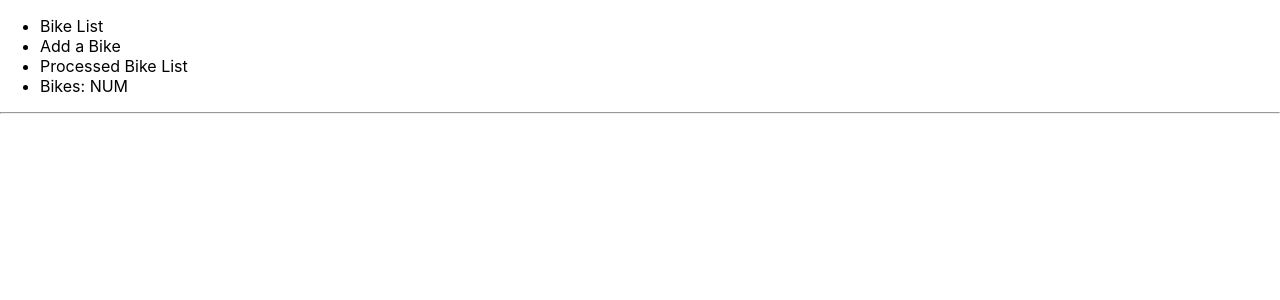
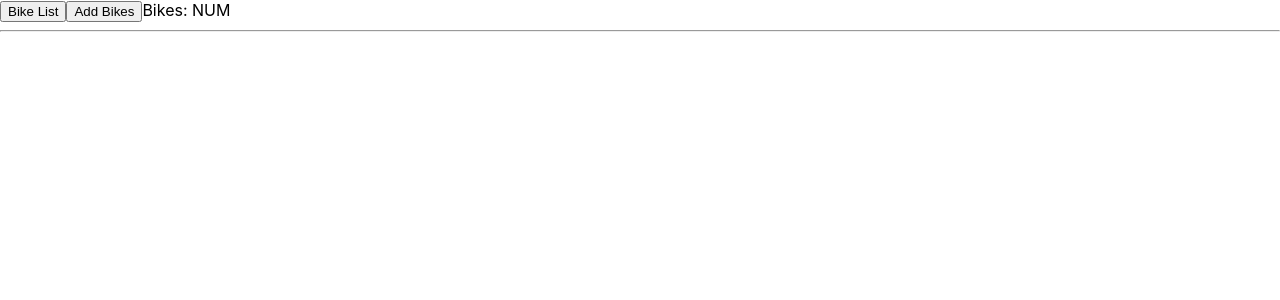
Before and after one commit to patty-rose/bike-shop, a React (Create React App) app: page / in a window 1280 px wide. Shown: the top 300 px of the page. Built offline with nearby package versions, Linux system fonts and the light colour scheme.

Commit message:
add NavBar BikeList and AddBike functionality

```diff
--- a/src/components/BikeControl.js
+++ b/src/components/BikeControl.js
@@ -89,7 +89,7 @@ class BikeControl extends React.Component {
 
     return (
       <React.Fragment>
-        <NavBar />
+        <NavBar onAddBikeClick={this.handleAddBikeClick} onBikeListClick={this.handleBikeListClick} />
         {currentlyVisibleState}
       </React.Fragment>
     );
--- a/src/components/BikeList.js
+++ b/src/components/BikeList.js
@@ -9,9 +9,9 @@ function BikeList(props){
       {props.bikeList.map((bike) =>
         <Bike
           whenBikeClicked = { props.onBikeSelection }
-          names={bike.names}
-          location={bike.location}
-          issue={bike.issue}
+          size={bike.size}
+          type={bike.type}
+          count={bike.count}
           id={bike.id}
           key={bike.id}/>
       )}
@@ -19,7 +19,6 @@ function BikeList(props){
   );
 }
 
-// Add propTypes for bikeList.
 BikeList.propTypes = {
   bikeList: PropTypes.array,
   onBikeSelection: PropTypes.func
--- a/src/components/NavBar.js
+++ b/src/components/NavBar.js
@@ -1,16 +1,20 @@
 import React from "react";
+import PropTypes from "prop-types";
 
-function NavBar(){
+function NavBar(props){
   return (
     <React.Fragment>
-      <ul>
-        <li>Bike List</li>
-        <li>Add a Bike</li>
-        <li>Processed Bike List</li>
-        <li>Bikes: NUM</li>
-      </ul>
+      <button onClick = {props.onBikeListClick}>Bike List</button>
+      <button onClick = {props.onAddBikeClick}>Add Bikes</button>
+      {/* <button onClick = {this.FUNC}>What happened to our bikes?</button> */}
+      <a>Bikes: NUM</a>
     </React.Fragment>
   );
 }
 
+NavBar.propTypes = {
+  onBikeListClick: PropTypes.func,
+  onAddBikeClick: PropTypes.func
+};
+
 export default NavBar;
--- a/src/components/NewBikeForm.js
+++ b/src/components/NewBikeForm.js
@@ -0,0 +1,31 @@
+import React from "react";
+import PropTypes from "prop-types";
+import { v4 } from 'uuid';
+import ReusableBikeForm from "./ReusableBikeForm";
+
+function NewBikeForm(props){
+
+  function handleNewBikeFormSubmission(event) {
+    event.preventDefault();
+    props.onNewBikeCreation({
+      size: event.target.size.value,
+      type: event.target.type.value,
+      count: parseInt(event.target.count.value),
+      id: v4()
+    });
+  }
+
+  return (
+    <React.Fragment>
+      <ReusableBikeForm
+        formSubmissionHandler={handleNewBikeFormSubmission}
+        buttonText="Add Bikes!" />
+    </React.Fragment>
+  );
+}
+
+NewBikeForm.propTypes = {
+  onNewBikeCreation: PropTypes.func
+};
+
+export default NewBikeForm;
--- a/src/components/ReusableBikeForm.js
+++ b/src/components/ReusableBikeForm.js
@@ -0,0 +1,31 @@
+import React from "react";
+import PropTypes from "prop-types";
+
+function ReusableBikeForm(props) {
+  return (
+    <React.Fragment>
+      <form onSubmit={props.formSubmissionHandler}>
+        <input
+          type='text'
+          name='size'
+          placeholder='Bike Size' />
+        <input
+          type='text'
+          name='type'
+          placeholder='Bike Type' />
+        <input
+          type='number'
+          name='count'
+          placeholder='Quantity of bikes being added' />
+        <button type='submit'>{props.buttonText}</button>
+      </form>
+    </React.Fragment>
+  );
+}
+
+ReusableBikeForm.propTypes = {
+  formSubmissionHandler: PropTypes.func,
+  buttonText: PropTypes.string
+};
+
+export default ReusableBikeForm;
```
